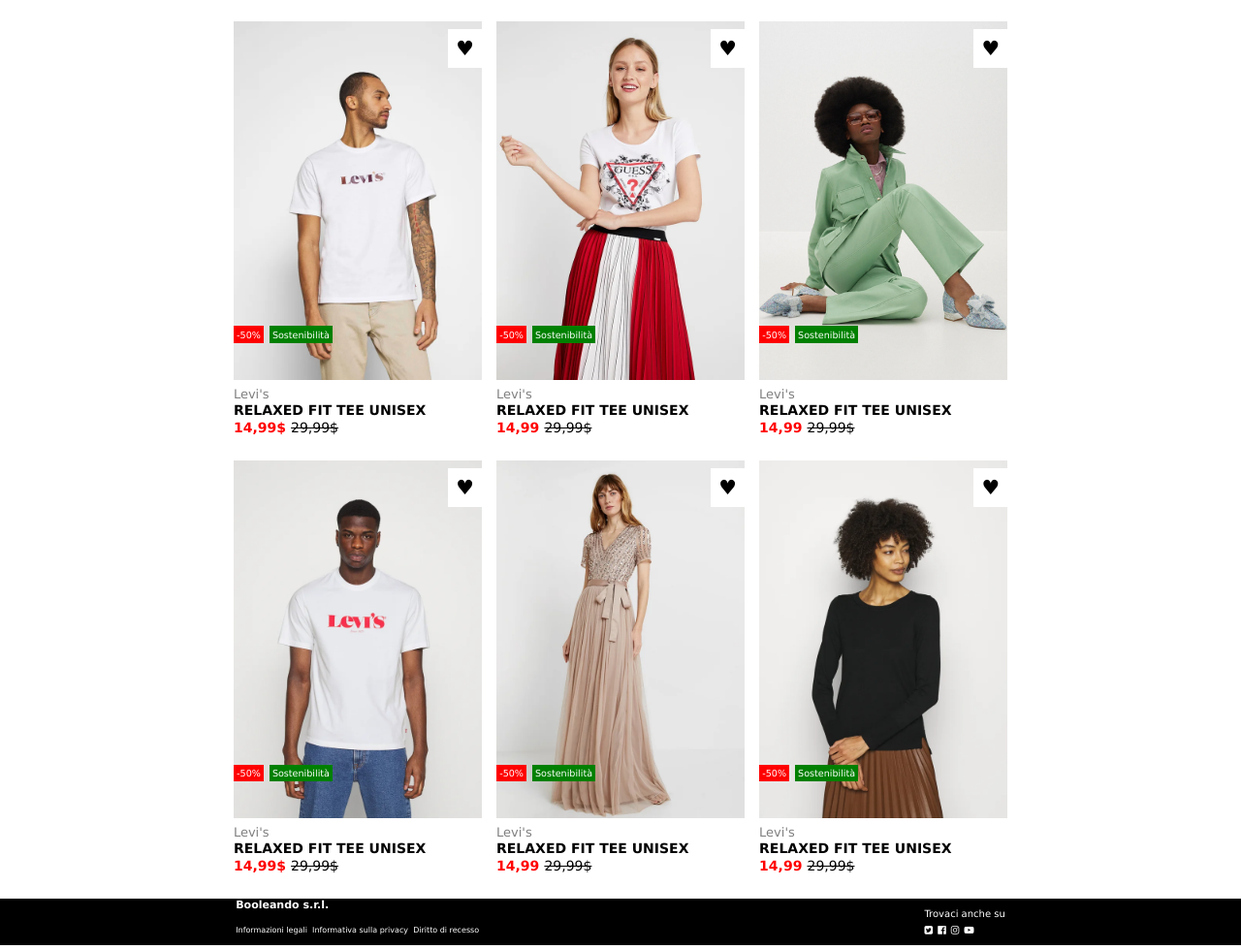
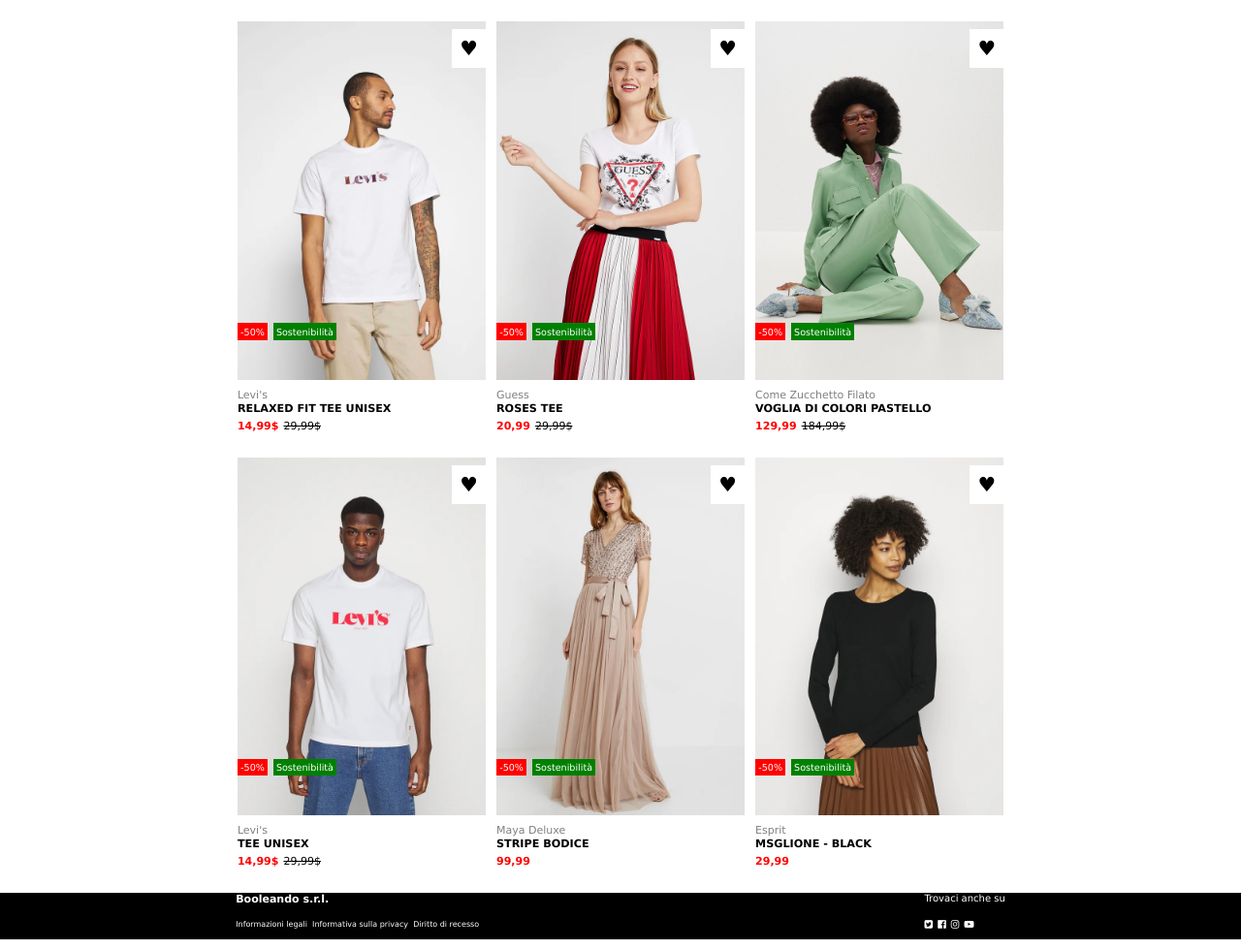
Before and after one commit to moa3337/html-css-boolando, a plain HTML site: page index.html in a window 1280 px wide. Shown: the part 51-1031 px from the top of the page at 97% size. Drawn offline with Linux system fonts and the light colour scheme.

Commit message:
final commit

```diff
--- a/css/style.css
+++ b/css/style.css
@@ -58,7 +58,7 @@ a > img{
     display: inline-block;
     position: relative;
     width: 20%;
-    margin: 0 5px;
+    margin: 0 3px;
 }
 
 .second{
@@ -115,18 +115,23 @@ a > img{
 /*fine effetto*/
 
 .brand{
-    font-size: 13px;
+    font-size: 11px;
     color: grey;
 }
 
+.collezione{
+    font-size: 0.7rem;
+}
+
+
 .price{
-    font-size: 14px;
+    font-size: 11px;
     color: red;
     font-weight: 600;
 }
 
 .old-price{
-    font-size: 14px;
+    font-size: 11px;
     text-decoration: line-through;
 }
 
--- a/index.html
+++ b/index.html
@@ -27,7 +27,7 @@
 
                 <!--icone per lo shop-->
                 <div class="menu">
-                    <a href=""><i style="font-size:14px" class="fa">&#xf2c0; </i></a>
+                    <a href=""><i style="font-size:14px" class="fa">&#xf2c0</i></a>
                     <a href=""><i style="font-size:14px" class="fa">&#xf08a;</i></a>
                     <a href=""><i style="font-size:14px" class="fa">&#xf290;</i></a>
                 </div>
@@ -46,7 +46,7 @@
                 <span class="eco">Sostenibilità</span>
                 <div class="product-description">
                     <span class="brand">Levi's</span>
-                    <h3 style="font-size: 14px;">RELAXED FIT TEE UNISEX</h3>
+                    <h3 class="collezione">RELAXED FIT TEE UNISEX</h3>
                     <span class="price">14,99$</span>
                     <span class="old-price">29,99$</span>
                 </div>
@@ -59,9 +59,9 @@
                 <span class="discount">-50%</span>
                 <span class="eco">Sostenibilità</span>
                 <div class="product-description">
-                    <span class="brand">Levi's</span>
-                    <h3 style="font-size: 14px;">RELAXED FIT TEE UNISEX</h3>
-                    <span class="price">14,99</span>
+                    <span class="brand">Guess</span>
+                    <h3 class="collezione">ROSES TEE</h3>
+                    <span class="price">20,99</span>
                     <span class="old-price">29,99$</span>
                 </div>
             </div>
@@ -73,10 +73,10 @@
                 <span class="discount">-50%</span>
                 <span class="eco">Sostenibilità</span>
                 <div class="product-description">
-                    <span class="brand">Levi's</span>
-                    <h3 style="font-size: 14px;">RELAXED FIT TEE UNISEX</h3>
-                    <span class="price">14,99</span>
-                    <span class="old-price">29,99$</span>
+                    <span class="brand">Come Zucchetto Filato</span>
+                    <h3 class="collezione">VOGLIA DI COLORI PASTELLO</h3>
+                    <span class="price">129,99</span>
+                    <span class="old-price">184,99$</span>
                 </div>
             </div>
         </div>
@@ -91,7 +91,7 @@
                 <span class="eco">Sostenibilità</span>
                 <div class="product-description">
                     <span class="brand">Levi's</span>
-                    <h3 style="font-size: 14px;">RELAXED FIT TEE UNISEX</h3>
+                    <h3 class="collezione">TEE UNISEX</h3>
                     <span class="price">14,99$</span>
                     <span class="old-price">29,99$</span>
                 </div>
@@ -104,10 +104,9 @@
                 <span class="discount">-50%</span>
                 <span class="eco">Sostenibilità</span>
                 <div class="product-description">
-                    <span class="brand">Levi's</span>
-                    <h3 style="font-size: 14px;">RELAXED FIT TEE UNISEX</h3>
-                    <span class="price">14,99</span>
-                    <span class="old-price">29,99$</span>
+                    <span class="brand">Maya Deluxe</span>
+                    <h3 class="collezione">STRIPE BODICE</h3>
+                    <span class="price">99,99</span>
                 </div>
             </div>
 
@@ -118,10 +117,9 @@
                 <span class="discount">-50%</span>
                 <span class="eco">Sostenibilità</span>
                 <div class="product-description">
-                    <span class="brand">Levi's</span>
-                    <h3 style="font-size: 14px;">RELAXED FIT TEE UNISEX</h3>
-                    <span class="price">14,99</span>
-                    <span class="old-price">29,99$</span>
+                    <span class="brand">Esprit</span>
+                    <h3 class="collezione">MSGLIONE - BLACK</h3>
+                    <span class="price">29,99</span>
                 </div>
             </div>
         </div>
@@ -144,10 +142,10 @@
                 <!--menu di destra-->
                 <div class="bottom-right">
                     <p style="font-size: 10px;">Trovaci anche su</p>
-                    <i style="font-size:10px" class="fa">&#xf081;</i>
-                    <i style="font-size:10px" class="fa">&#xf230;</i>
-                    <i style="font-size:10px" class="fa">&#xf16d;</i>
-                    <i style="font-size:10px" class="fa">&#xf16a;</i>
+                    <a><i style="font-size:10px" class="fa">&#xf081;</i></a>
+                    <a><i style="font-size:10px" class="fa">&#xf230;</i></a>
+                    <a><i style="font-size:10px" class="fa">&#xf16d;</i></a>
+                    <a><i style="font-size:10px" class="fa">&#xf16a;</i></a>
                 </div>
             </div>
         </div>
```
